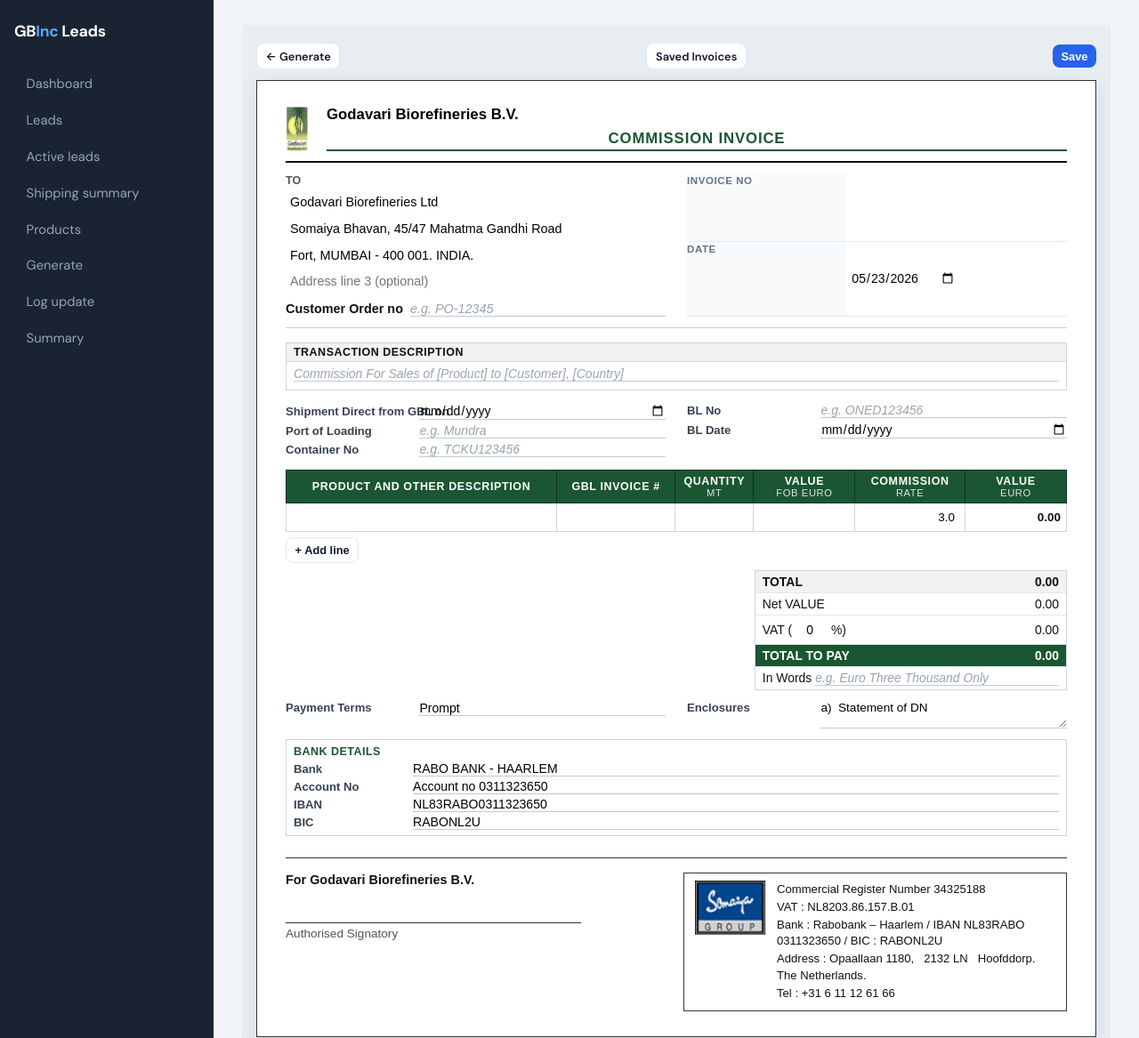
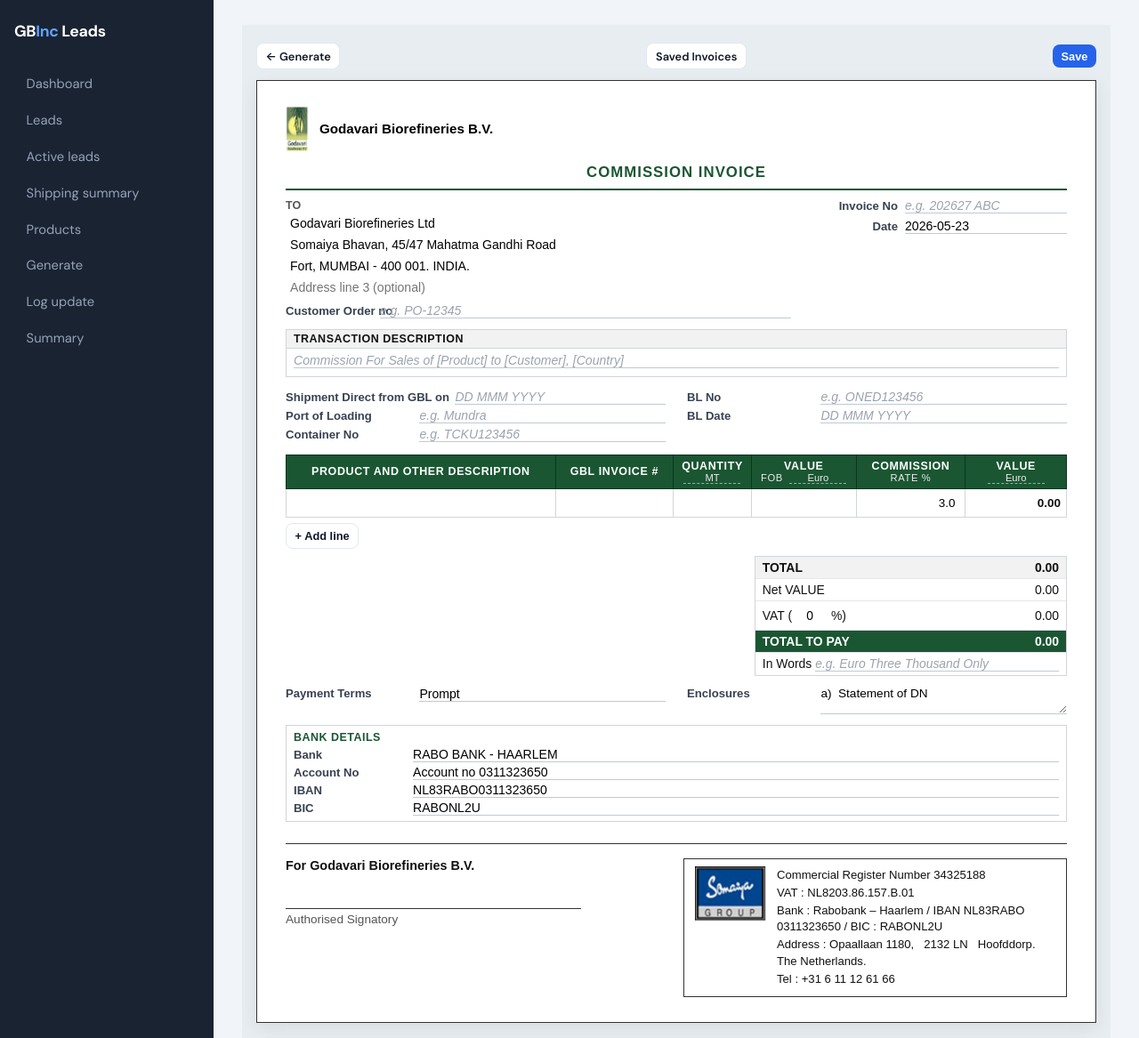
Before and after one commit to padmaja-artsee/godavari, a FastAPI app: page /generate/commission-invoices/new?blank=1 in a window 1280 px wide. Shown: the top 1167 px of the page at 89% size. Run offline with FastAPI, Linux system fonts and the light colour scheme.

Commit message:
Fix CI layout: single title underline, aligned invoice meta, spaced shipment fields, editable qty/currency
- Replace po-brand-row with ci-header-row (logo + company only, no border)
  + separate ci-title-row for COMMISSION INVOICE with a single green underline
- Replace po-order-kv table with ci-meta-grid + ci-kv-row for Invoice No / Date:
  label right-aligned, min-width 140px input, proper gap between both rows
- Shipment date / BL date changed from type=date to plain text with DD MMM YYYY
  placeholder; added ci-ship-val-input with min-width so value never crowds label
- QUANTITY unit (MT), FOB currency (Euro), VALUE currency (Euro) now editable
  inputs rendered inside green header cells (ci-subunit-input: white dashed border,
  transparent bg); stored as qty_unit / fob_currency / value_currency scalar fields
- DB migration: _upgrade_ci_extra_columns adds the three new columns if absent

Co-authored-by: Cursor <cursoragent@cursor.com>

```diff
--- a/static/ci_wysiwyg.css
+++ b/static/ci_wysiwyg.css
@@ -4,21 +4,100 @@
  * but adds no rules to those selectors.
  */
 
-/* ── Document title ───────────────────────────────────────────────── */
-.ci-doc-title {
+/* ── Header row (logo + company name only, no border) ────────────── */
+.ci-header-row {
+  display: flex;
+  align-items: center;
+  gap: .75rem;
+  padding-bottom: .35rem;
+}
+
+.ci-company-name {
+  font-weight: 700;
+  font-size: .95rem;
+  color: #111;
+}
+
+.ci-company-input {
+  font-weight: 700 !important;
+  font-size: .95rem !important;
+  width: 320px;
+}
+
+/* ── Document title — single green underline, full width ─────────── */
+.ci-title-row {
+  border-bottom: 2px solid #1a5632;
+  text-align: center;
+  padding: 4px 0 5px;
+  margin-bottom: .6rem;
+}
+
+.ci-doc-title-text {
   font-size: 1.05rem;
   font-weight: 700;
-  letter-spacing: .05em;
-  color: var(--primary, #1a5632);
+  letter-spacing: .06em;
+  color: #1a5632;
+}
+
+.ci-doc-title-input {
+  font-size: 1.05rem !important;
+  font-weight: 700 !important;
+  letter-spacing: .06em;
+  color: #1a5632 !important;
   text-align: center;
-  border-bottom: 2px solid var(--primary, #1a5632);
-  padding-bottom: 2px;
-  margin-top: 2px;
-  width: 100%;
+  width: 320px;
   background: transparent;
-  border-top: none;
-  border-left: none;
-  border-right: none;
+  border: none !important;
+  outline: none;
+}
+
+.ci-doc-title-input:focus {
+  outline: 1px dashed #1a5632;
+}
+
+/* ── Bill-to / Invoice meta grid ─────────────────────────────────── */
+.ci-meta-grid {
+  display: grid;
+  grid-template-columns: 1fr auto;
+  gap: .5rem 1.5rem;
+  margin-bottom: .75rem;
+  align-items: start;
+}
+
+.ci-meta-left { font-size: .88rem; }
+.ci-meta-left p { margin: 1px 0; }
+
+.ci-meta-right {
+  display: flex;
+  flex-direction: column;
+  gap: .35rem;
+  min-width: 260px;
+}
+
+/* ── Invoice No / Date key-value rows ────────────────────────────── */
+.ci-kv-row {
+  display: flex;
+  align-items: center;
+  gap: .5rem;
+}
+
+.ci-kv-label {
+  font-weight: 600;
+  font-size: .82rem;
+  color: #374151;
+  min-width: 6rem;
+  text-align: right;
+  white-space: nowrap;
+}
+
+.ci-kv-val {
+  font-size: .88rem;
+}
+
+.ci-kv-input {
+  flex: 1;
+  min-width: 140px;
+  font-size: .88rem !important;
 }
 
 /* ── TO label ─────────────────────────────────────────────────────── */
@@ -30,7 +109,7 @@
   margin: 0 0 2px;
 }
 
-/* ── Order no inline row ─────────────────────────────────────────── */
+/* ── Customer order no row ───────────────────────────────────────── */
 .ci-order-row {
   display: flex;
   align-items: center;
@@ -85,6 +164,12 @@
   font-size: .82rem;
 }
 
+/* Shipment value inputs — enough room so they don't crowd the label */
+.ci-ship-val-input {
+  min-width: 130px;
+  flex: 1;
+}
+
 /* ── Commission table ────────────────────────────────────────────── */
 .ci-table {
   width: 100%;
@@ -114,7 +199,26 @@
   font-weight: 400;
   font-size: .7rem;
   display: block;
-  opacity: .85;
+  opacity: .9;
+}
+
+/* Editable unit/currency inputs inside green table header cells */
+.ci-subunit-input {
+  background: transparent;
+  border: none;
+  border-bottom: 1px dashed rgba(255,255,255,.6);
+  color: #fff;
+  font-size: .7rem;
+  font-weight: 400;
+  width: 4rem;
+  text-align: center;
+  padding: 0;
+  outline: none;
+}
+
+.ci-subunit-input:focus {
+  border-bottom-color: #fff;
+  background: rgba(255,255,255,.1);
 }
 
 .ci-col-product { width: 32%; }
@@ -225,10 +329,17 @@
   .ci-total-grand { -webkit-print-color-adjust: exact; print-color-adjust: exact; }
   .ci-total-pay   { -webkit-print-color-adjust: exact; print-color-adjust: exact; }
 
-  .po-mkinput, .po-number-input, .po-inline-input, .po-input {
+  .po-mkinput, .po-number-input, .po-inline-input, .po-input,
+  .ci-kv-input, .ci-ship-val-input, .ci-doc-title-input, .ci-company-input {
     border: none !important;
     background: transparent !important;
     padding: 0 !important;
+  }
+
+  .ci-subunit-input {
+    border: none !important;
+    background: transparent !important;
+    color: #fff !important;
   }
 
   .ci-vat-pct { border: none !important; background: transparent !important; width: auto !important; }
--- a/templates/generate/commission_invoices/_ci_body.html
+++ b/templates/generate/commission_invoices/_ci_body.html
@@ -1,23 +1,26 @@
 {% macro ci_body(ci, readonly=false) %}
 <div class="po-page po-excel-layout ci-page">
 
-  {# ── Header: logo + company ── #}
-  <div class="po-brand-row">
+  {# ── Header: logo + company name only (no border here) ── #}
+  <div class="ci-header-row">
     <img src="/static/gbbv-logo.png" alt="GBBV logo" class="po-logo" />
-    <div class="po-brand-text">
-      {% if readonly %}
-      <div class="po-company-title">{{ ci.company_name or '' }}</div>
-      <div class="ci-doc-title">{{ ci.document_title or 'COMMISSION INVOICE' }}</div>
-      {% else %}
-      <input class="po-input po-company-title" name="company_name" value="{{ ci.company_name or '' }}" />
-      <input class="po-input ci-doc-title" name="document_title" value="{{ ci.document_title or 'COMMISSION INVOICE' }}" />
-      {% endif %}
+    <div class="ci-company-name">
+      {% if readonly %}{{ ci.company_name or '' }}
+      {% else %}<input class="po-input po-company-title ci-company-input" name="company_name" value="{{ ci.company_name or '' }}" />{% endif %}
     </div>
+  </div>
+  {# ── Document title in its own full-width row with single underline ── #}
+  <div class="ci-title-row">
+    {% if readonly %}
+    <span class="ci-doc-title-text">{{ ci.document_title or 'COMMISSION INVOICE' }}</span>
+    {% else %}
+    <input class="po-input ci-doc-title-input" name="document_title" value="{{ ci.document_title or 'COMMISSION INVOICE' }}" />
+    {% endif %}
   </div>
 
   {# ── Bill-to + Invoice meta ── #}
-  <div class="po-meta-grid">
-    <div class="po-meta-left">
+  <div class="ci-meta-grid">
+    <div class="ci-meta-left">
       <p class="ci-to-label">TO</p>
       {% if readonly %}
       <p><strong>{{ ci.bill_to_name }}</strong></p>
@@ -31,17 +34,25 @@
       <input class="po-input" name="bill_to_address_2" value="{{ ci.bill_to_address_2 or '' }}" placeholder="Address line 2" />
       <input class="po-input" name="bill_to_address_3" value="{{ ci.bill_to_address_3 or '' }}" placeholder="Address line 3 (optional)" />
       <div class="ci-order-row">
-        <span class="po-hs-label">Customer Order no</span>
+        <span class="ci-kv-label">Customer Order no</span>
         <input class="po-mkinput" name="customer_order_no" value="{{ ci.customer_order_no or '' }}" placeholder="e.g. PO-12345" />
       </div>
       {% endif %}
     </div>
-    <table class="po-order-kv">
-      <tr><th>Invoice No</th>
-          <td>{% if readonly %}{{ ci.invoice_number }}{% else %}<input class="po-inline-input" name="invoice_number" value="{{ ci.invoice_number or '' }}" required />{% endif %}</td></tr>
-      <tr><th>Date</th>
-          <td>{% if readonly %}{{ ci.invoice_date }}{% else %}<input class="po-inline-input" type="date" name="invoice_date" value="{{ ci.invoice_date or '' }}" required />{% endif %}</td></tr>
-    </table>
+
+    {# Right column — Invoice No + Date, neatly aligned ── #}
+    <div class="ci-meta-right">
+      <div class="ci-kv-row">
+        <span class="ci-kv-label">Invoice No</span>
+        {% if readonly %}<span class="ci-kv-val">{{ ci.invoice_number or '—' }}</span>
+        {% else %}<input class="po-mkinput ci-kv-input" name="invoice_number" value="{{ ci.invoice_number or '' }}" required placeholder="e.g. 202627 ABC" />{% endif %}
+      </div>
+      <div class="ci-kv-row">
+        <span class="ci-kv-label">Date</span>
+        {% if readonly %}<span class="ci-kv-val">{{ ci.invoice_date or '—' }}</span>
+        {% else %}<input class="po-mkinput ci-kv-input" name="invoice_date" value="{{ ci.invoice_date or '' }}" placeholder="DD MMM YYYY" />{% endif %}
+      </div>
+    </div>
   </div>
 
   {# ── Transaction description ── #}
@@ -62,29 +73,29 @@
       <div class="ci-ship-row">
         <span class="ci-ship-label">Shipment Direct from GBL on</span>
         {% if readonly %}{{ ci.shipment_date or '—' }}{% else %}
-        <input class="po-mkinput" type="date" name="shipment_date" value="{{ ci.shipment_date or '' }}" />{% endif %}
+        <input class="po-mkinput ci-ship-val-input" name="shipment_date" value="{{ ci.shipment_date or '' }}" placeholder="DD MMM YYYY" />{% endif %}
       </div>
       <div class="ci-ship-row">
         <span class="ci-ship-label">Port of Loading</span>
         {% if readonly %}{{ ci.port_of_loading or '—' }}{% else %}
-        <input class="po-mkinput" name="port_of_loading" value="{{ ci.port_of_loading or '' }}" placeholder="e.g. Mundra" />{% endif %}
+        <input class="po-mkinput ci-ship-val-input" name="port_of_loading" value="{{ ci.port_of_loading or '' }}" placeholder="e.g. Mundra" />{% endif %}
       </div>
       <div class="ci-ship-row">
         <span class="ci-ship-label">Container No</span>
         {% if readonly %}{{ ci.container_numbers or '—' }}{% else %}
-        <input class="po-mkinput" name="container_numbers" value="{{ ci.container_numbers or '' }}" placeholder="e.g. TCKU123456" />{% endif %}
+        <input class="po-mkinput ci-ship-val-input" name="container_numbers" value="{{ ci.container_numbers or '' }}" placeholder="e.g. TCKU123456" />{% endif %}
       </div>
     </div>
     <div class="ci-ship-right">
       <div class="ci-ship-row">
         <span class="ci-ship-label">BL No</span>
         {% if readonly %}{{ ci.bl_number or '—' }}{% else %}
-        <input class="po-mkinput" name="bl_number" value="{{ ci.bl_number or '' }}" placeholder="e.g. ONED123456" />{% endif %}
+        <input class="po-mkinput ci-ship-val-input" name="bl_number" value="{{ ci.bl_number or '' }}" placeholder="e.g. ONED123456" />{% endif %}
       </div>
       <div class="ci-ship-row">
         <span class="ci-ship-label">BL Date</span>
         {% if readonly %}{{ ci.bl_date or '—' }}{% else %}
-        <input class="po-mkinput" type="date" name="bl_date" value="{{ ci.bl_date or '' }}" />{% endif %}
+        <input class="po-mkinput ci-ship-val-input" name="bl_date" value="{{ ci.bl_date or '' }}" placeholder="DD MMM YYYY" />{% endif %}
       </div>
     </div>
   </div>
@@ -95,10 +106,25 @@
       <tr>
         <th class="ci-col-product">PRODUCT AND OTHER DESCRIPTION</th>
         <th class="ci-col-gblinv">GBL Invoice #</th>
-        <th class="ci-col-qty">QUANTITY<br><span class="ci-subunit">MT</span></th>
-        <th class="ci-col-fob">Value<br><span class="ci-subunit">FOB Euro</span></th>
-        <th class="ci-col-rate">Commission<br><span class="ci-subunit">Rate</span></th>
-        <th class="ci-col-val">VALUE<br><span class="ci-subunit">Euro</span></th>
+        <th class="ci-col-qty">QUANTITY<br>
+          <span class="ci-subunit">
+            {% if readonly %}{{ ci.qty_unit or 'MT' }}
+            {% else %}<input class="ci-subunit-input" name="qty_unit" value="{{ ci.qty_unit or 'MT' }}" />{% endif %}
+          </span>
+        </th>
+        <th class="ci-col-fob">Value<br>
+          <span class="ci-subunit">FOB&nbsp;
+            {% if readonly %}{{ ci.fob_currency or 'Euro' }}
+            {% else %}<input class="ci-subunit-input" name="fob_currency" value="{{ ci.fob_currency or 'Euro' }}" />{% endif %}
+          </span>
+        </th>
+        <th class="ci-col-rate">Commission<br><span class="ci-subunit">Rate %</span></th>
+        <th class="ci-col-val">VALUE<br>
+          <span class="ci-subunit">
+            {% if readonly %}{{ ci.value_currency or 'Euro' }}
+            {% else %}<input class="ci-subunit-input" name="value_currency" value="{{ ci.value_currency or 'Euro' }}" />{% endif %}
+          </span>
+        </th>
       </tr>
     </thead>
     <tbody id="ci-lines-body">
```
Also changed, not shown: app/commission_invoices.py (+17 -0 lines).
